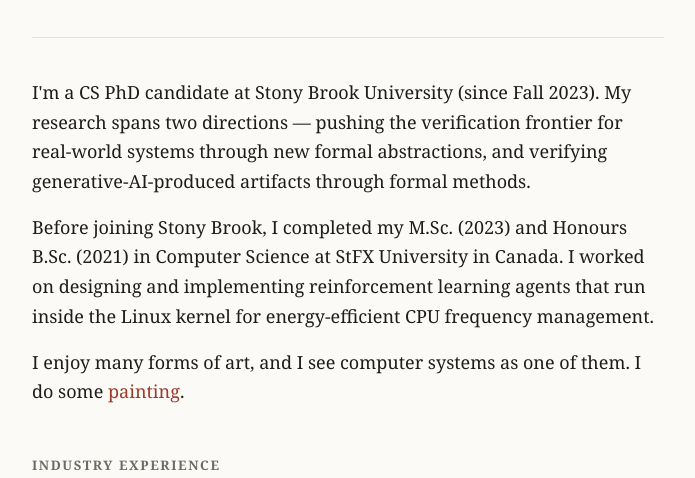
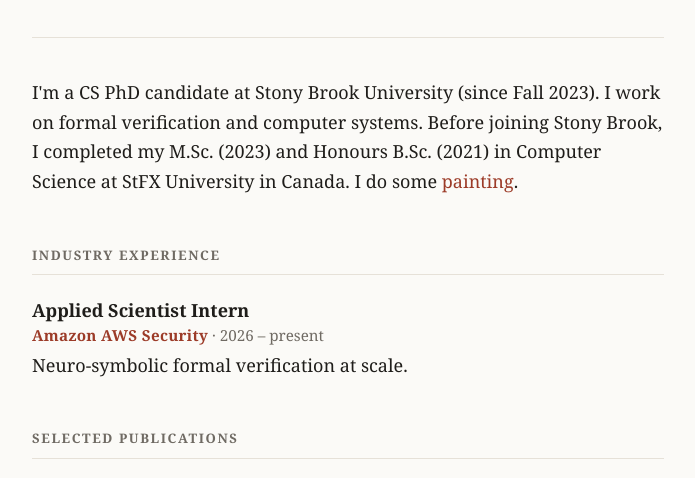
Before and after one commit to coladog/coladog.github.io, a plain HTML site: page index.html in a window 1280 px wide. Shown: the part 249-727 px from the top of the page, without its empty margins (292-987 px from the left). Drawn offline with Linux system fonts and the light colour scheme.

Commit message:
Shorten the bio; describe the AWS internship as neuro-symbolic formal verification at scale

```diff
--- a/index.html
+++ b/index.html
@@ -235,18 +235,9 @@
     <section class="bio">
       <p>
         I'm a CS PhD candidate at Stony Brook University (since Fall 2023).
-        My research spans two directions &mdash; pushing the verification frontier for
-        real-world systems through new formal abstractions, and verifying
-        generative-AI-produced artifacts through formal methods.
-      </p>
-      <p>
+        I work on formal verification and computer systems.
         Before joining Stony Brook, I completed my M.Sc. (2023) and Honours B.Sc. (2021) in
         Computer Science at StFX University in Canada.
-        I worked on designing and implementing reinforcement learning agents that run inside the
-        Linux kernel for energy-efficient CPU frequency management.
-      </p>
-      <p>
-        I enjoy many forms of art, and I see computer systems as one of them.
         I do some <a href="./assets/p1.png">painting</a>.
       </p>
     </section>
@@ -256,7 +247,7 @@
     <div class="job">
       <div class="job-role">Applied Scientist Intern</div>
       <div class="job-meta"><span class="org">Amazon AWS Security</span> &middot; 2026 &ndash; present</div>
-      <div class="job-desc">Formal-methods-driven evaluation of system code changes.</div>
+      <div class="job-desc">Neuro-symbolic formal verification at scale.</div>
     </div>
 
     <h2>Selected Publications</h2>
```
